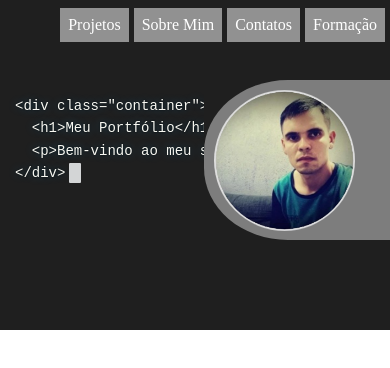
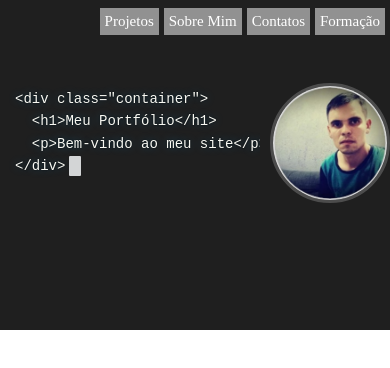
Before and after one commit to SansaoYago/Portifolio, a plain HTML site: page index.html in a window 390 px wide. Drawn offline with Linux system fonts and the light colour scheme.

Commit message:
Iniciando mediaQ

```diff
--- a/style.css
+++ b/style.css
@@ -47,15 +47,7 @@ nav>a {
     padding: 15px 0px;
     display: flex;
     justify-content: space-between;
-
 }
-
-.img {
-    background-color: rgba(255, 255, 255, 0.421);
-    padding: 10px 0px 5px 10px;
-    border-radius: 45% 0% 0% 45%;
-}
-
 
 /* CONTAINER DO CÓDIGO SEM FUNDO */
 .code-overlay {
@@ -172,6 +164,25 @@ nav>a {
     background-color: rgba(255, 255, 255, 0.421);
     padding: 10px 0px 5px 10px;
     border-radius: 45% 0% 0% 45%;
-    position: relative;
-    z-index: 3;
 }
+
+@media screen and (max-width: 600px) {
+
+    .img {
+        background-color: rgba(255, 255, 255, 0);
+    }
+
+    img {
+        width: 120px; /* Tamanho fixo para mobile */
+        height: 120px;
+        border-radius: 50%;
+        object-fit: cover; /* Garante que a imagem não distorça */
+        border: 3px solid rgba(255, 255, 255, 0.2);
+    }
+
+    nav a {
+        font-size: 15px;
+        padding: 5px;
+    }
+
+}
```
Also changed, not shown: index.html (+2 -2 lines).
